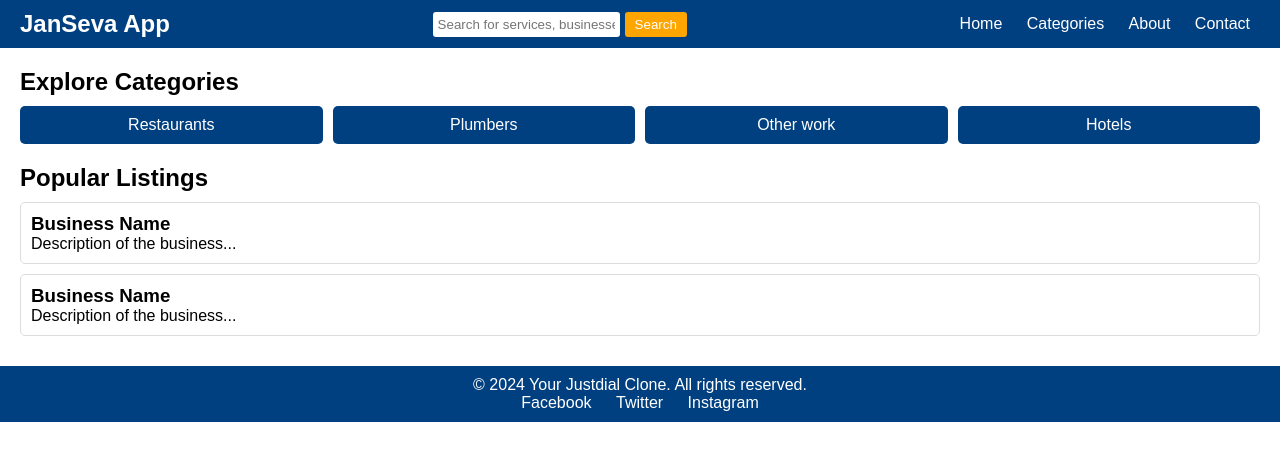
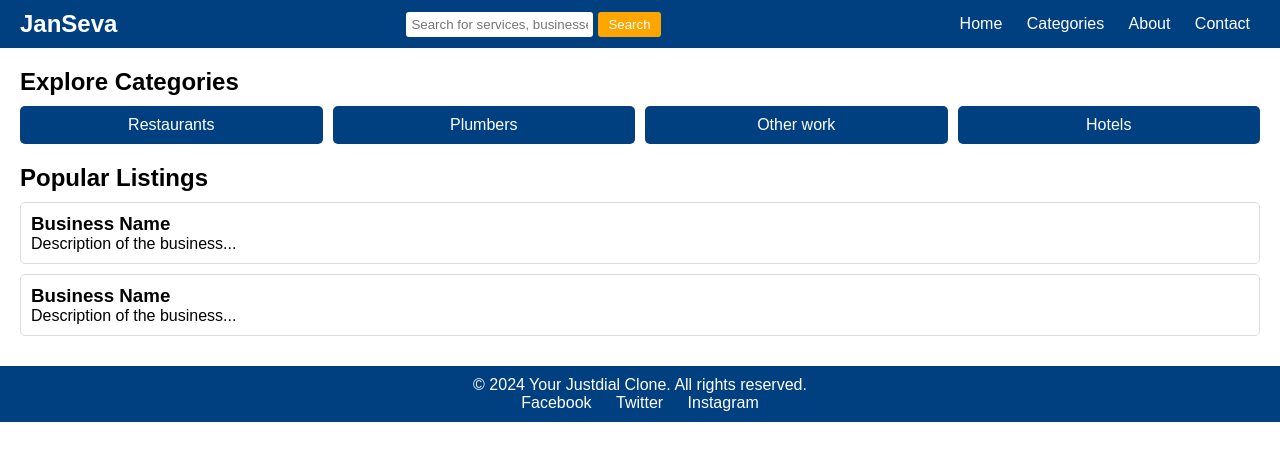
Before and after one commit to divik09/JanSeva, a plain HTML site: page index.html in a window 1280 px wide. Drawn offline with Linux system fonts and the light colour scheme.

Commit message:
committed

```diff
--- a/index.html
+++ b/index.html
@@ -9,7 +9,7 @@
 <body style="height: 100%; width: 100%;">
     <!-- Header Section -->
     <header>
-        <div class="logo">JanSeva App</div>
+        <div class="logo">JanSeva</div>
         <div class="search-bar">
             <input type="text" placeholder="Search for services, businesses...">
             <button>Search</button>
```
